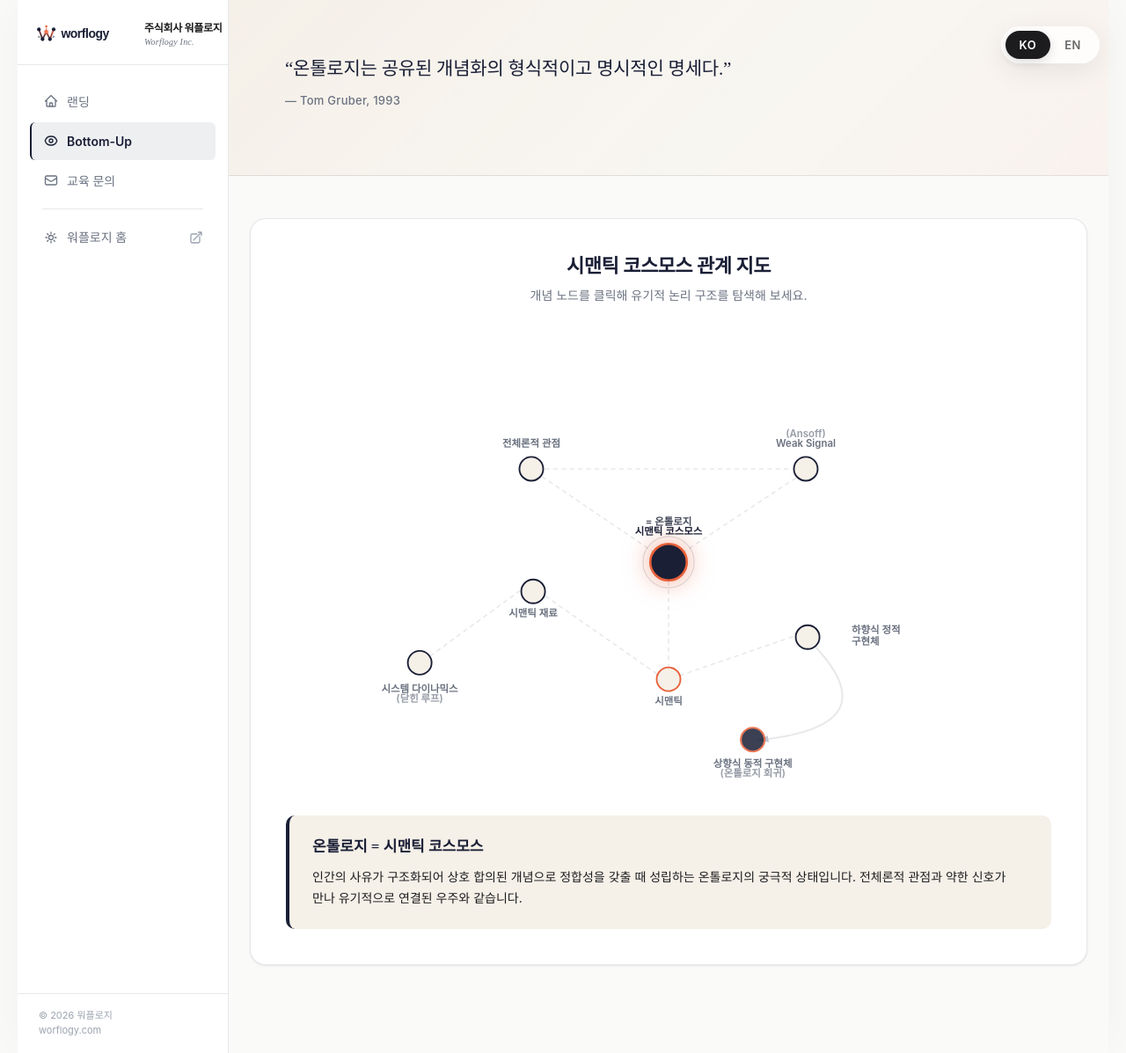
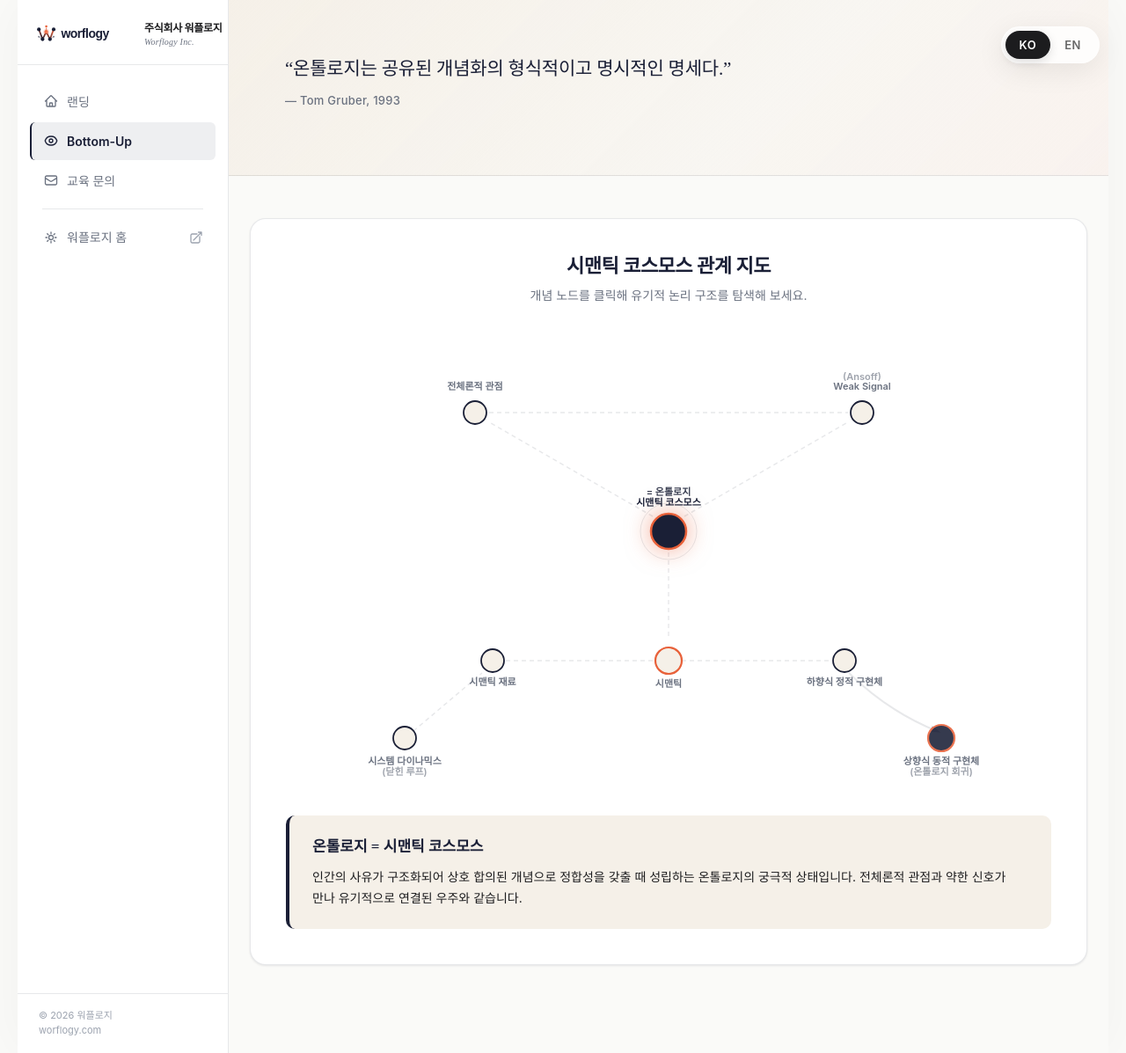
Before and after one commit to hamnYK/eduContextOn, a Jekyll site: the page built from ontology.md, in a window 1280 px wide and 1197 px high. Shown: the whole window at 88% size. Built offline with Jekyll 4.4.1, drawn with Linux system fonts in a browser that asks for light colours; some web fonts are replaced.

Commit message:
docs: update ontology documentation for eduContextOn module

```diff
--- a/ontology.md
+++ b/ontology.md
@@ -125,7 +125,7 @@ og_image: "https://contents.contextonai.com/assets/contexton_og_image.png"
     <h2 class="onto-diagram-title">시맨틱 코스모스 관계 지도</h2>
     <p class="onto-diagram-subtitle">개념 노드를 클릭해 유기적 논리 구조를 탐색해 보세요.</p>
 
-    <svg class="cosmos-svg" viewBox="0 0 800 500" fill="none" xmlns="http://www.w3.org/2000/svg">
+    <svg class="cosmos-svg" viewBox="0 0 800 520" fill="none" xmlns="http://www.w3.org/2000/svg">
       <defs>
         <marker id="arrow" viewBox="0 0 10 10" refX="6" refY="5" markerWidth="6" markerHeight="6" orient="auto-start-reverse">
           <path d="M 0 2 L 10 5 L 0 8 z" fill="#c0c4d0" />
@@ -135,70 +135,75 @@ og_image: "https://contents.contextonai.com/assets/contexton_og_image.png"
         </marker>
       </defs>
 
-      <!-- 연결선 -->
+      <!-- ── 연결선 (노드보다 먼저 렌더) ── -->
       <g id="links">
-        <line class="link-line" id="link-a-b" x1="400" y1="250" x2="255" y2="152" />
-        <line class="link-line" id="link-a-c" x1="400" y1="250" x2="548" y2="152" />
-        <line class="link-line" id="link-b-c" x1="265" y1="148" x2="535" y2="148" />
-        <line class="link-line" id="link-d-e" x1="132" y1="358" x2="242" y2="278" />
-        <line class="link-line" id="link-e-f" x1="258" y1="282" x2="390" y2="374" />
-        <line class="link-line" id="link-f-a" x1="400" y1="366" x2="400" y2="266" />
-        <line class="link-line" id="link-f-g" x1="412" y1="374" x2="540" y2="330" />
-        <path class="loop-arrow" id="link-g-h" d="M 552 334 Q 648 428 502 444" marker-end="url(#arrow)" />
+        <!-- 레벨 1 ↔ 레벨 2 -->
+        <line class="link-line" id="link-a-b" x1="382" y1="208" x2="198" y2="102" />
+        <line class="link-line" id="link-a-c" x1="418" y1="208" x2="602" y2="102" />
+        <line class="link-line" id="link-b-c" x1="196"  y1="90"  x2="604"  y2="90" />
+
+        <!-- 레벨 2 ↔ 레벨 3: 시맨틱(F) → 시맨틱 코스모스(A) 상향식 -->
+        <line class="link-line" id="link-f-a" x1="400" y1="344" x2="400" y2="242" />
+
+        <!-- 레벨 3 수평 체인: E ─ F ─ G -->
+        <line class="link-line" id="link-e-f" x1="215" y1="372" x2="385" y2="372" />
+        <line class="link-line" id="link-f-g" x1="415" y1="372" x2="585" y2="372" />
+
+        <!-- 레벨 4 ↔ 레벨 3 -->
+        <line class="link-line" id="link-d-e" x1="110" y1="452" x2="188" y2="386" />
+        <!-- G → H: 구현 분기 (화살표) -->
+        <path class="loop-arrow" id="link-g-h"
+              d="M 605 386 Q 650 430 705 452"
+              marker-end="url(#arrow)" />
       </g>
 
-      <!-- A: 시맨틱 코스모스 (중심) -->
-      <g class="node-group active" id="node-a" onclick="showDetail('a')">
-        <circle class="node-circle" cx="400" cy="250" r="20" fill="#1A1F36" stroke="#E8613A" stroke-width="2.5" />
-        <circle cx="400" cy="250" r="28" fill="none" stroke="#1A1F36" stroke-width="1" opacity="0.15" />
-        <text class="node-text" x="400" y="220" text-anchor="middle" font-size="12" font-weight="700">시맨틱 코스모스</text>
-        <text class="node-text" x="400" y="210" text-anchor="middle" font-size="10" fill="#E8613A" opacity="0.8">= 온톨로지</text>
+      <!-- ── 레벨 1: B 전체론적 관점 / C Weak Signal ── -->
+      <g class="node-group" id="node-b" onclick="showDetail('b')">
+        <circle class="node-circle" cx="180" cy="90" r="13" fill="#F5F0E8" stroke="#1A1F36" stroke-width="1.8"/>
+        <text class="node-text" x="180" y="64" text-anchor="middle">전체론적 관점</text>
       </g>
 
-      <!-- B: 전체론적 관점 -->
-      <g class="node-group" id="node-b" onclick="showDetail('b')">
-        <circle class="node-circle" cx="250" cy="148" r="13" fill="#F5F0E8" stroke="#1A1F36" stroke-width="1.8" />
-        <text class="node-text" x="250" y="124" text-anchor="middle">전체론적 관점</text>
+      <g class="node-group" id="node-c" onclick="showDetail('c')">
+        <circle class="node-circle" cx="620" cy="90" r="13" fill="#F5F0E8" stroke="#1A1F36" stroke-width="1.8"/>
+        <text class="node-text" x="620" y="64" text-anchor="middle">Weak Signal</text>
+        <text class="node-text" x="620" y="53" text-anchor="middle" font-size="9.5" opacity="0.65">(Ansoff)</text>
       </g>
 
-      <!-- C: Weak Signal -->
-      <g class="node-group" id="node-c" onclick="showDetail('c')">
-        <circle class="node-circle" cx="550" cy="148" r="13" fill="#F5F0E8" stroke="#1A1F36" stroke-width="1.8" />
-        <text class="node-text" x="550" y="124" text-anchor="middle">Weak Signal</text>
-        <text class="node-text" x="550" y="113" text-anchor="middle" font-size="9.5" opacity="0.7">(Ansoff)</text>
+      <!-- ── 레벨 2: A 시맨틱 코스모스 (중심) ── -->
+      <g class="node-group active" id="node-a" onclick="showDetail('a')">
+        <circle cx="400" cy="225" r="32" fill="none" stroke="#1A1F36" stroke-width="1" opacity="0.10"/>
+        <circle class="node-circle" cx="400" cy="225" r="20" fill="#1A1F36" stroke="#E8613A" stroke-width="2.5"/>
+        <text class="node-text" x="400" y="196" text-anchor="middle" font-size="12" font-weight="700" fill="#1A1F36">시맨틱 코스모스</text>
+        <text class="node-text" x="400" y="184" text-anchor="middle" font-size="10" fill="#E8613A" opacity="0.85">= 온톨로지</text>
       </g>
 
-      <!-- D: 시스템 다이나믹스 -->
-      <g class="node-group" id="node-d" onclick="showDetail('d')">
-        <circle class="node-circle" cx="128" cy="360" r="13" fill="#F5F0E8" stroke="#1A1F36" stroke-width="1.8" />
-        <text class="node-text" x="128" y="392" text-anchor="middle">시스템 다이나믹스</text>
-        <text class="node-text" x="128" y="403" text-anchor="middle" font-size="9.5" opacity="0.7">(닫힌 루프)</text>
+      <!-- ── 레벨 3: E 시맨틱재료 / F 시맨틱 / G 하향식 ── -->
+      <g class="node-group" id="node-e" onclick="showDetail('e')">
+        <circle class="node-circle" cx="200" cy="372" r="13" fill="#F5F0E8" stroke="#1A1F36" stroke-width="1.8"/>
+        <text class="node-text" x="200" y="400" text-anchor="middle">시맨틱 재료</text>
       </g>
 
-      <!-- E: 시맨틱 재료 -->
-      <g class="node-group" id="node-e" onclick="showDetail('e')">
-        <circle class="node-circle" cx="252" cy="282" r="13" fill="#F5F0E8" stroke="#1A1F36" stroke-width="1.8" />
-        <text class="node-text" x="252" y="310" text-anchor="middle">시맨틱 재료</text>
+      <g class="node-group" id="node-f" onclick="showDetail('f')">
+        <circle class="node-circle" cx="400" cy="372" r="15" fill="#F5F0E8" stroke="#E8613A" stroke-width="2.2"/>
+        <text class="node-text" x="400" y="402" text-anchor="middle" font-weight="700">시맨틱</text>
       </g>
 
-      <!-- F: 시맨틱 -->
-      <g class="node-group" id="node-f" onclick="showDetail('f')">
-        <circle class="node-circle" cx="400" cy="378" r="13" fill="#F5F0E8" stroke="#E8613A" stroke-width="1.8" />
-        <text class="node-text" x="400" y="406" text-anchor="middle">시맨틱</text>
+      <g class="node-group" id="node-g" onclick="showDetail('g')">
+        <circle class="node-circle" cx="600" cy="372" r="13" fill="#F5F0E8" stroke="#1A1F36" stroke-width="1.8"/>
+        <text class="node-text" x="600" y="400" text-anchor="middle">하향식 정적 구현체</text>
       </g>
 
-      <!-- G: 하향식 정적 구현체 -->
-      <g class="node-group" id="node-g" onclick="showDetail('g')">
-        <circle class="node-circle" cx="552" cy="332" r="13" fill="#F5F0E8" stroke="#1A1F36" stroke-width="1.8" />
-        <text class="node-text" x="600" y="328" text-anchor="start">하향식 정적</text>
-        <text class="node-text" x="600" y="340" text-anchor="start">구현체</text>
+      <!-- ── 레벨 4: D 시스템다이나믹스 / H 상향식 동적 ── -->
+      <g class="node-group" id="node-d" onclick="showDetail('d')">
+        <circle class="node-circle" cx="100" cy="460" r="13" fill="#F5F0E8" stroke="#1A1F36" stroke-width="1.8"/>
+        <text class="node-text" x="100" y="490" text-anchor="middle">시스템 다이나믹스</text>
+        <text class="node-text" x="100" y="502" text-anchor="middle" font-size="9.5" opacity="0.65">(닫힌 루프)</text>
       </g>
 
-      <!-- H: 상향식 동적 구현체 -->
       <g class="node-group" id="node-h" onclick="showDetail('h')">
-        <circle class="node-circle" cx="492" cy="444" r="13" fill="#1A1F36" stroke="#E8613A" stroke-width="2" opacity="0.85" />
-        <text class="node-text" x="492" y="474" text-anchor="middle" fill="#E8613A" font-weight="700">상향식 동적 구현체</text>
-        <text class="node-text" x="492" y="485" text-anchor="middle" font-size="9.5" opacity="0.7">(온톨로지 회귀)</text>
+        <circle class="node-circle" cx="710" cy="460" r="15" fill="#1A1F36" stroke="#E8613A" stroke-width="2.2" opacity="0.88"/>
+        <text class="node-text" x="710" y="490" text-anchor="middle" fill="#E8613A" font-weight="700" font-size="11">상향식 동적 구현체</text>
+        <text class="node-text" x="710" y="502" text-anchor="middle" font-size="9.5" opacity="0.65">(온톨로지 회귀)</text>
       </g>
     </svg>
 
```
